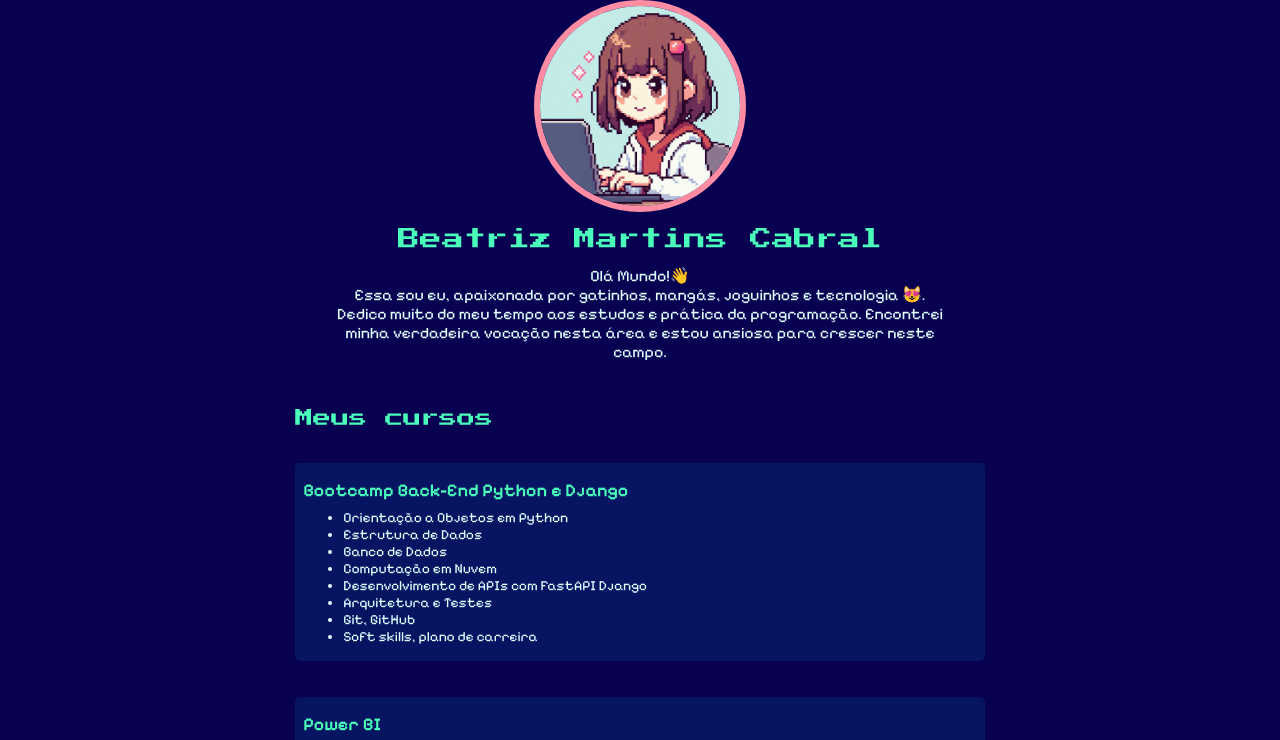
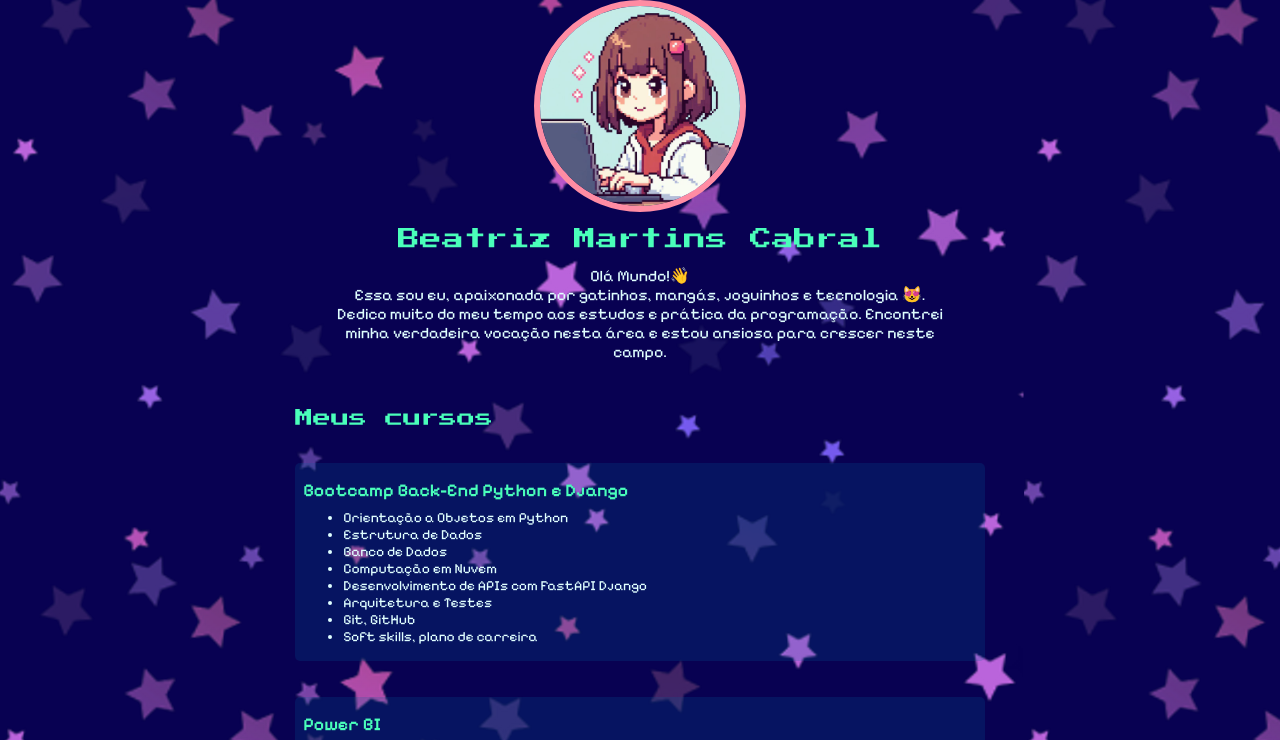
Before and after one commit to Bea-Martins/potencia-feminina-projeto1, a plain HTML site: page index.html in a window 1280 px wide. Shown: the part 56-796 px from the top of the page. Drawn offline with Linux system fonts and the light colour scheme.

Commit message:
fix: background-image

```diff
--- a/assets/css/style.css
+++ b/assets/css/style.css
@@ -1,6 +1,6 @@
 body {
+  background-image: url("/assets/imagens/stars.png");
   background-color: #080152;
-  background-image: url("./assets/imagens/stars.png");
   /* background: linear-gradient( #1e03a3, #02cad1); */
   margin: 0;
   height: 100vh;
```
